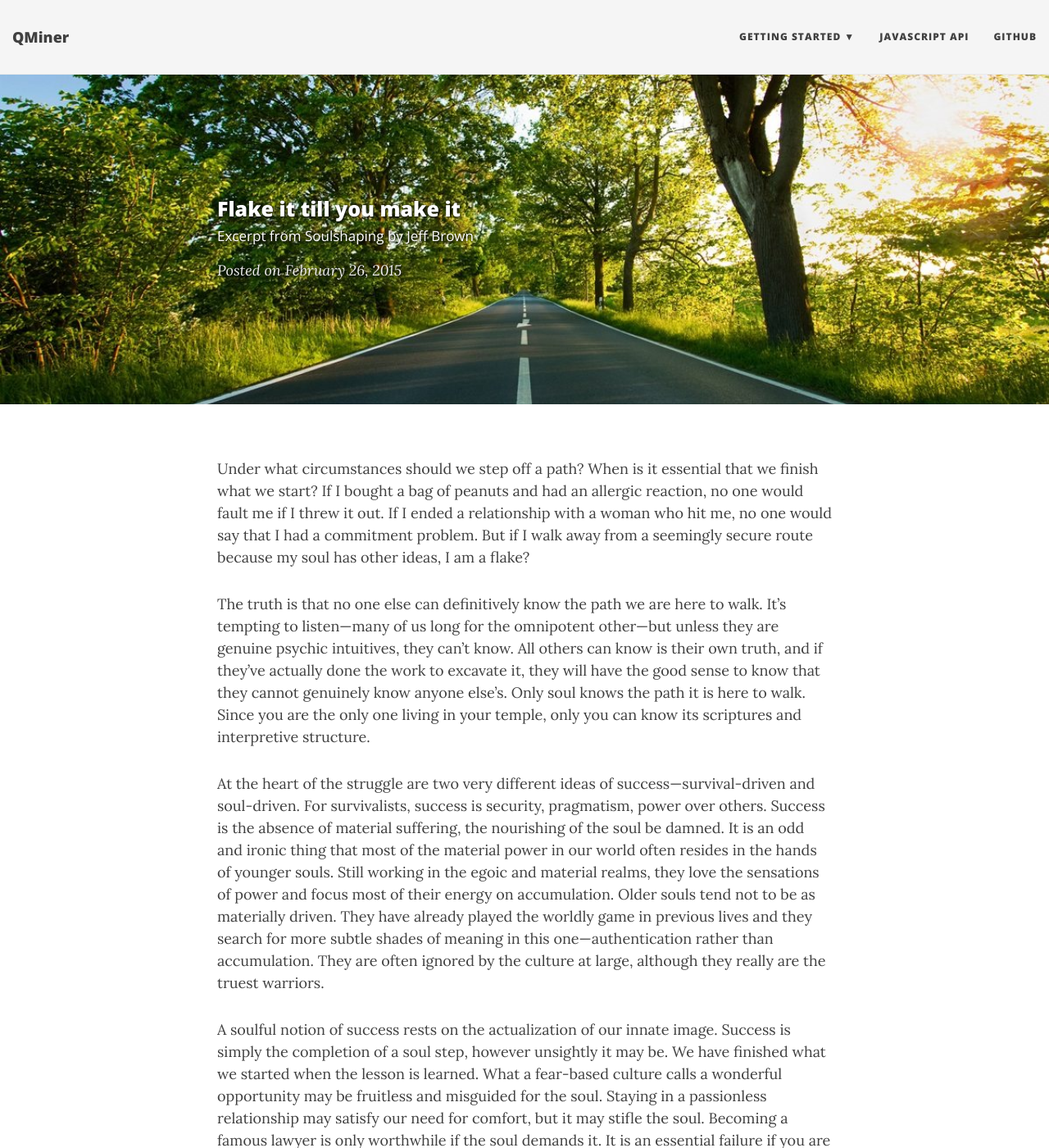
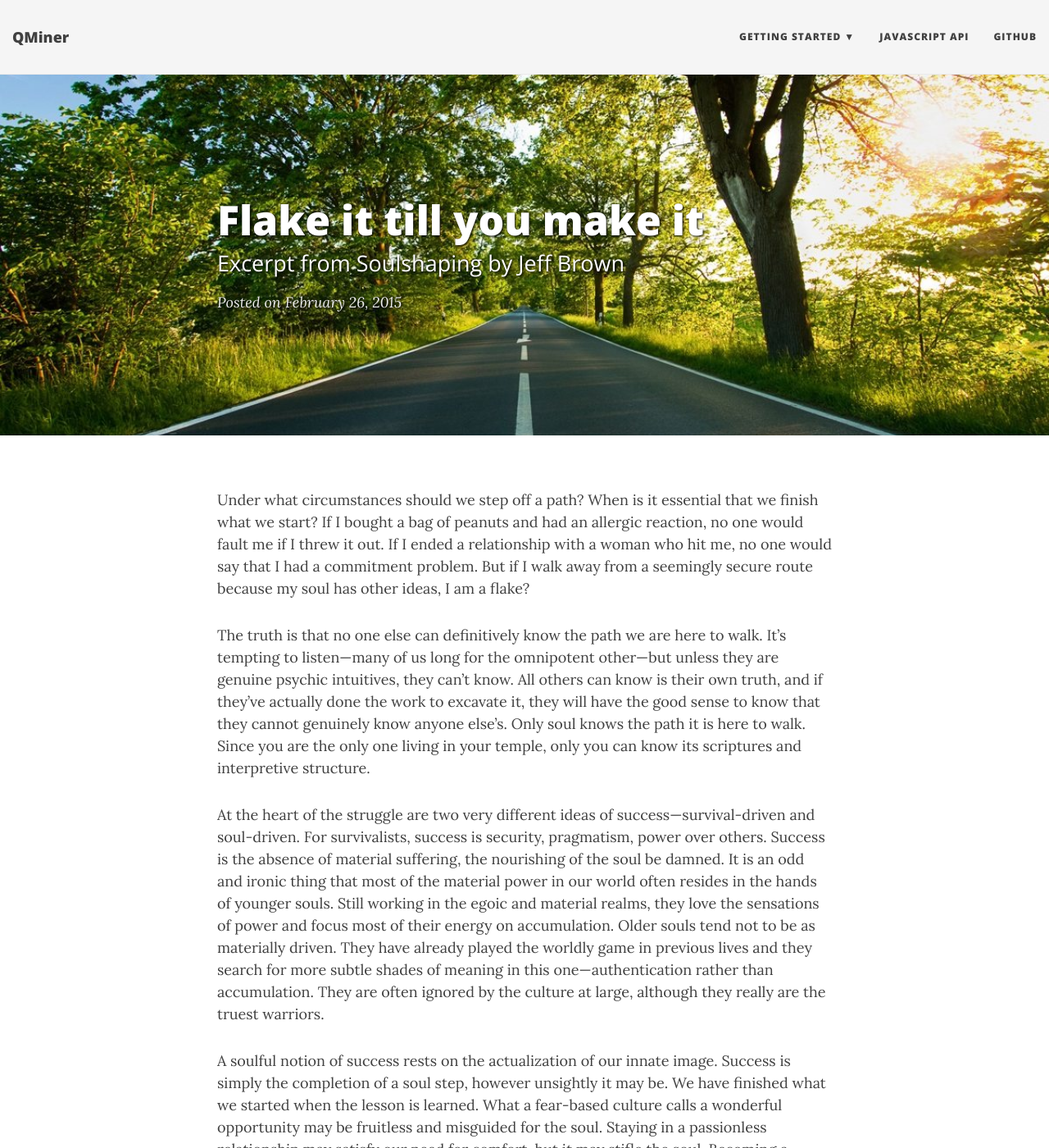
Before and after one commit to qminer/qminer.github.io, a Jekyll site: the page built from _posts/2015-02-26-flake-it-till-you-make-it.md, in a window 1280 px wide and 1400 px high. Shown: the whole window at 82% size. Built offline with Jekyll 4.4.1, drawn with Linux system fonts in a browser that asks for light colours; nearby versions of some CDN libraries.

```diff
--- a/css/main.css
+++ b/css/main.css
@@ -482,15 +482,15 @@
 }
 .intro-header .page-heading h1 {
   margin-top: 0;
-  font-size: 35px;
+  font-size: 40px;
 }
 .intro-header .post-heading h1 {
   margin-top: 0;
-  font-size: 20px;
+  font-size: 35px;
 }
 .intro-header .page-heading .page-subheading,
 .intro-header .post-heading .post-subheading {
-  font-size: 17px;
+  font-size: 27px;
   line-height: 1.1;
   display: block;
   font-family: 'Open Sans', 'Helvetica Neue', Helvetica, Arial, sans-serif;
@@ -535,13 +535,13 @@
     padding: 150px 0;
   }
   .intro-header .page-heading h1 {
-    font-size: 40px;
+    font-size: 80px;
   }
   .intro-header .post-heading h1 {
-    font-size: 25px;
+    font-size: 50px;
   }
   .intro-header.big-img .img-desc {
-    font-size: 7px;
+    font-size: 14px;
   }
 }
 
```
Also changed, not shown: index.html (+6 -8 lines).
